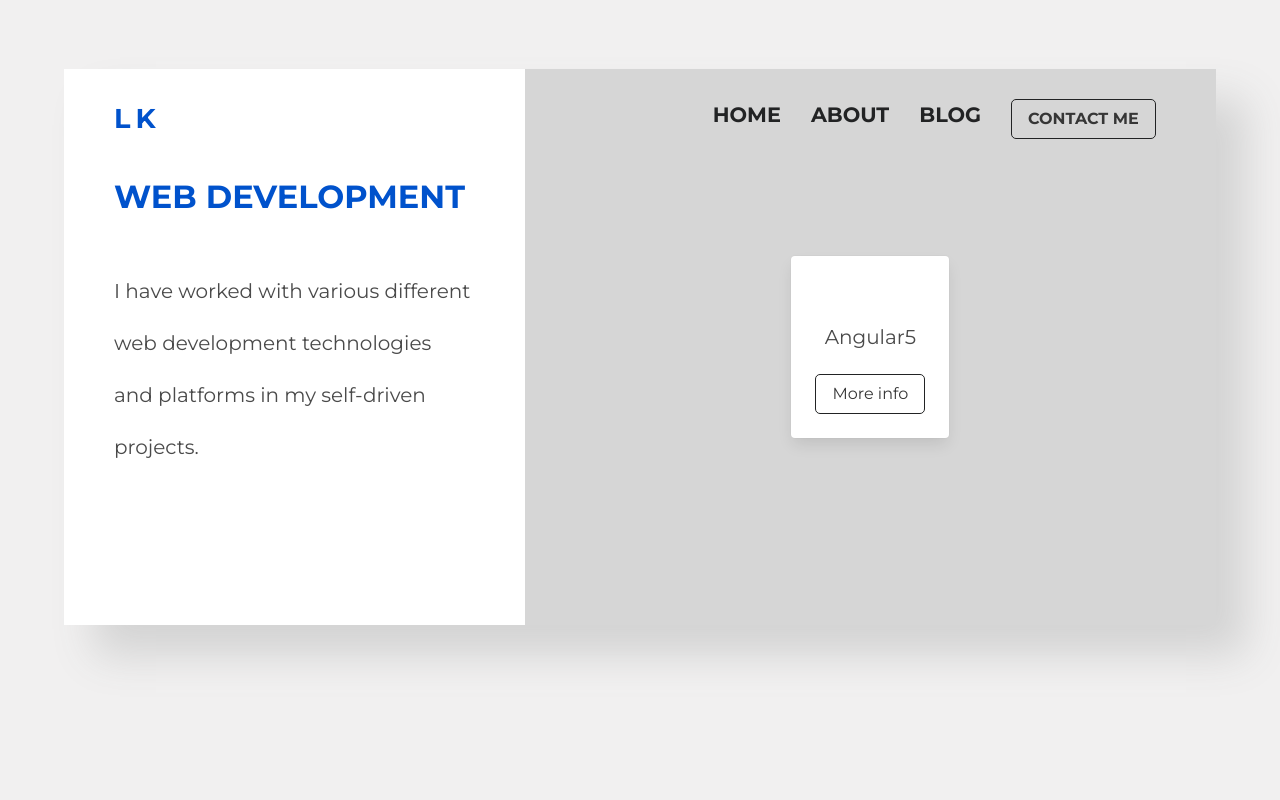
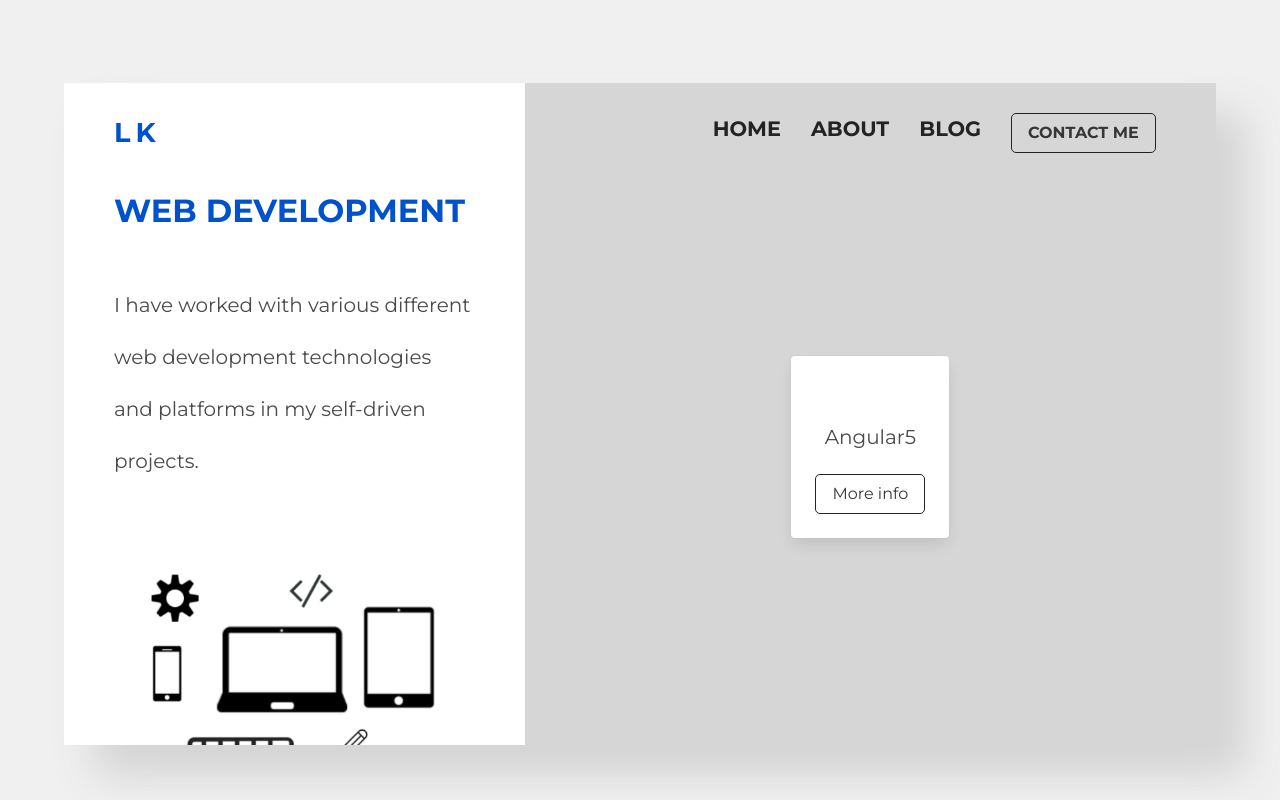
Before and after one commit to lassi94/Portfolio, a Vue app: page /#/portfolio-one in a window 1280 px wide. Built offline with nearby package versions, Linux system fonts and the light colour scheme; the HTML template or start-up script is replaced by a standard one.

Commit message:
Added rollsets and images

```diff
--- a/src/components/PortfolioOne.vue
+++ b/src/components/PortfolioOne.vue
@@ -8,7 +8,8 @@
       <p class="subtitle">
         {{ subtitle }}
       </p>
-      <router-link to="/portfolio-two" img src="../assets/Group_3.svg" class="arrow arrow-down"></router-link>
+      <img src="../assets/images/work.png">
+      <router-link to="/portfolio-two" img src="../assets/Group3.png" class="arrow arrow-down"></router-link>
     </div>
     <div class="right-content img2">
       <div class="card">
```
Also changed, not shown: src/assets/images/Group3.png (added), src/assets/images/work.png (added).
